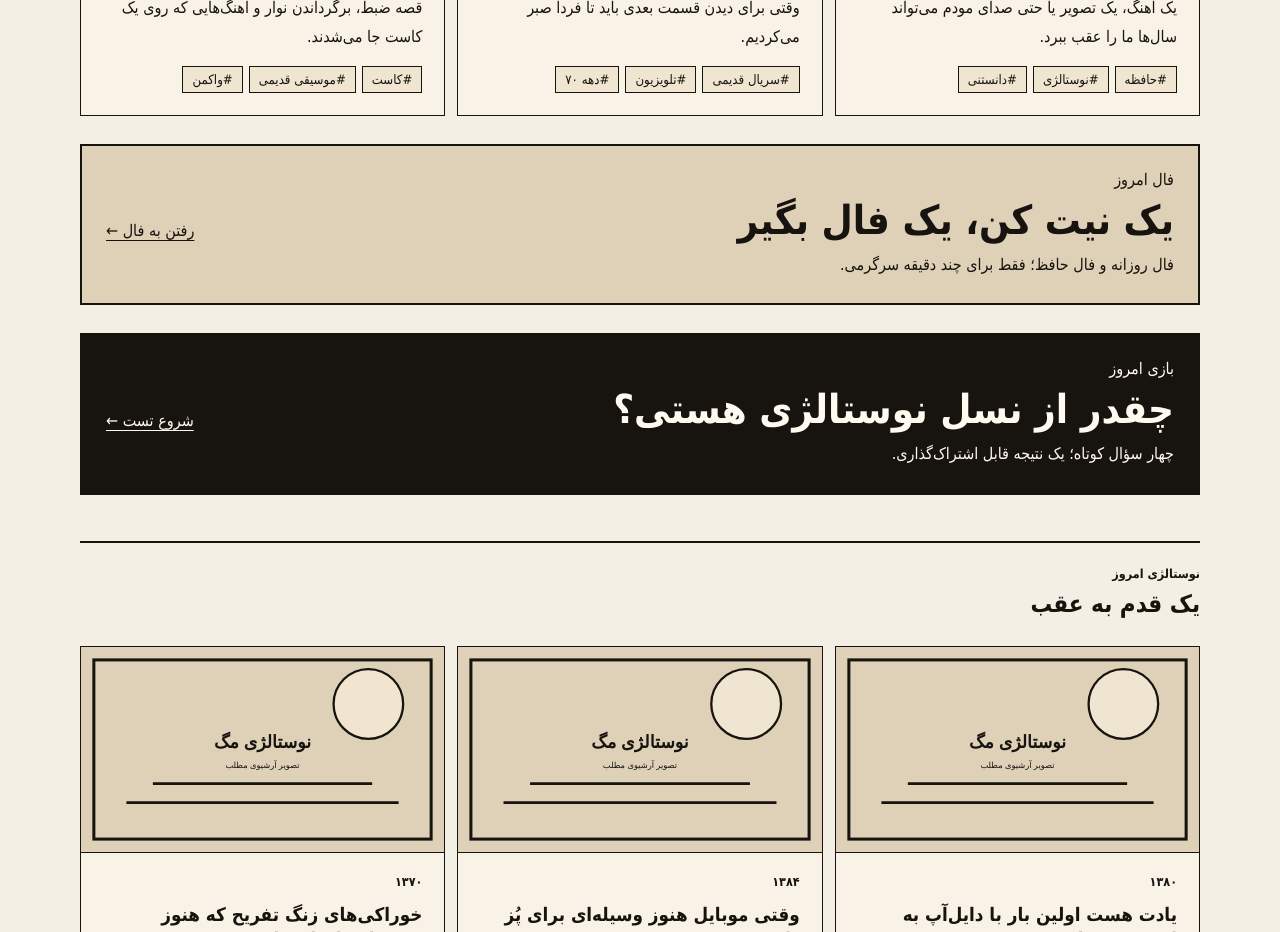
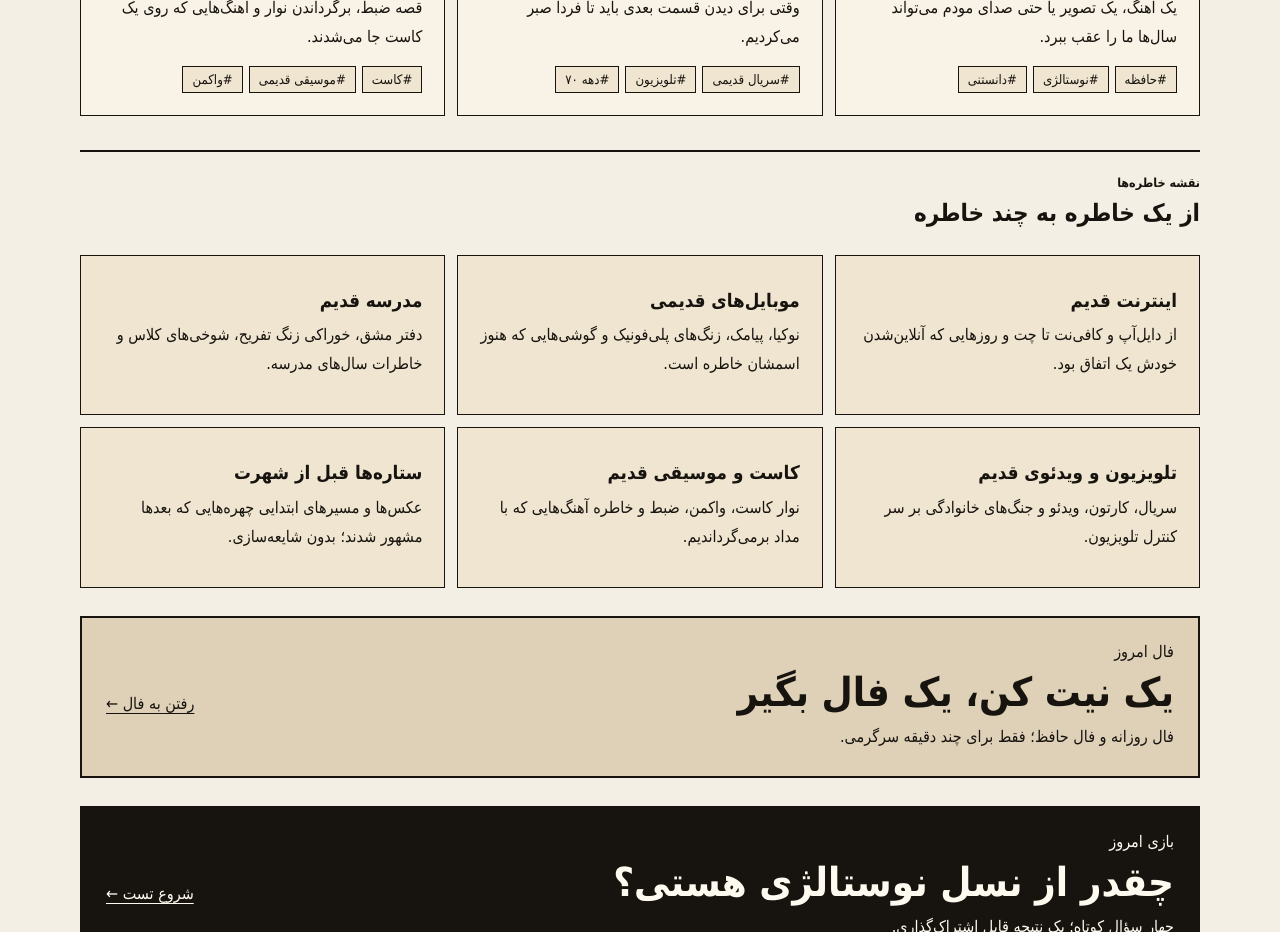
Before and after one commit to mohammadghadimi88/nostalgia-mag, a Next.js app: page / in a window 1280 px wide. Shown: the part 2080-3012 px from the top of the page. Built offline with nearby package versions, Linux system fonts and the light colour scheme; no server answers.

Commit message:
Add topic discovery shelf to homepage

```diff
--- a/app/page.tsx
+++ b/app/page.tsx
@@ -2,6 +2,7 @@ import Link from "next/link";
 import ArticleCard from "@/components/ArticleCard";
 import { articles, sections } from "@/lib/content";
 import { absoluteUrl } from "@/lib/site";
+import { topics } from "@/lib/topics";
 
 export default function HomePage() {
   const featured = articles.find((article) => article.featured) ?? articles[0];
@@ -26,6 +27,17 @@ export default function HomePage() {
         <div className="section-heading"><span>تازه از دکه</span><h2 id="latest-heading">تازه‌ترین مطالب</h2></div>
         <div className="article-grid">{articles.slice(0, 6).map((article) => <ArticleCard article={article} key={article.slug} />)}</div>
       </section>
+      <section className="latest" aria-labelledby="topic-heading">
+        <div className="section-heading"><span>نقشه خاطره‌ها</span><h2 id="topic-heading">از یک خاطره به چند خاطره</h2></div>
+        <div className="topic-grid compact">
+          {topics.slice(0, 6).map((topic) => (
+            <Link className="topic-card" href={"/topic/" + topic.slug} key={topic.slug}>
+              <h3>{topic.title}</h3>
+              <p>{topic.description}</p>
+            </Link>
+          ))}
+        </div>
+      </section>
       <section className="fortune-promo"><div><span>فال امروز</span><h2>یک نیت کن، یک فال بگیر</h2><p>فال روزانه و فال حافظ؛ فقط برای چند دقیقه سرگرمی.</p></div><Link className="hero-link" href="/fortune">رفتن به فال ←</Link></section>
       <section className="quiz-promo"><div><span>بازی امروز</span><h2>چقدر از نسل نوستالژی هستی؟</h2><p>چهار سؤال کوتاه؛ یک نتیجه قابل اشتراک‌گذاری.</p></div><Link className="hero-link" href="/games/nostalgia">شروع تست ←</Link></section>
       <section className="latest" aria-labelledby="nostalgia-heading">
```
